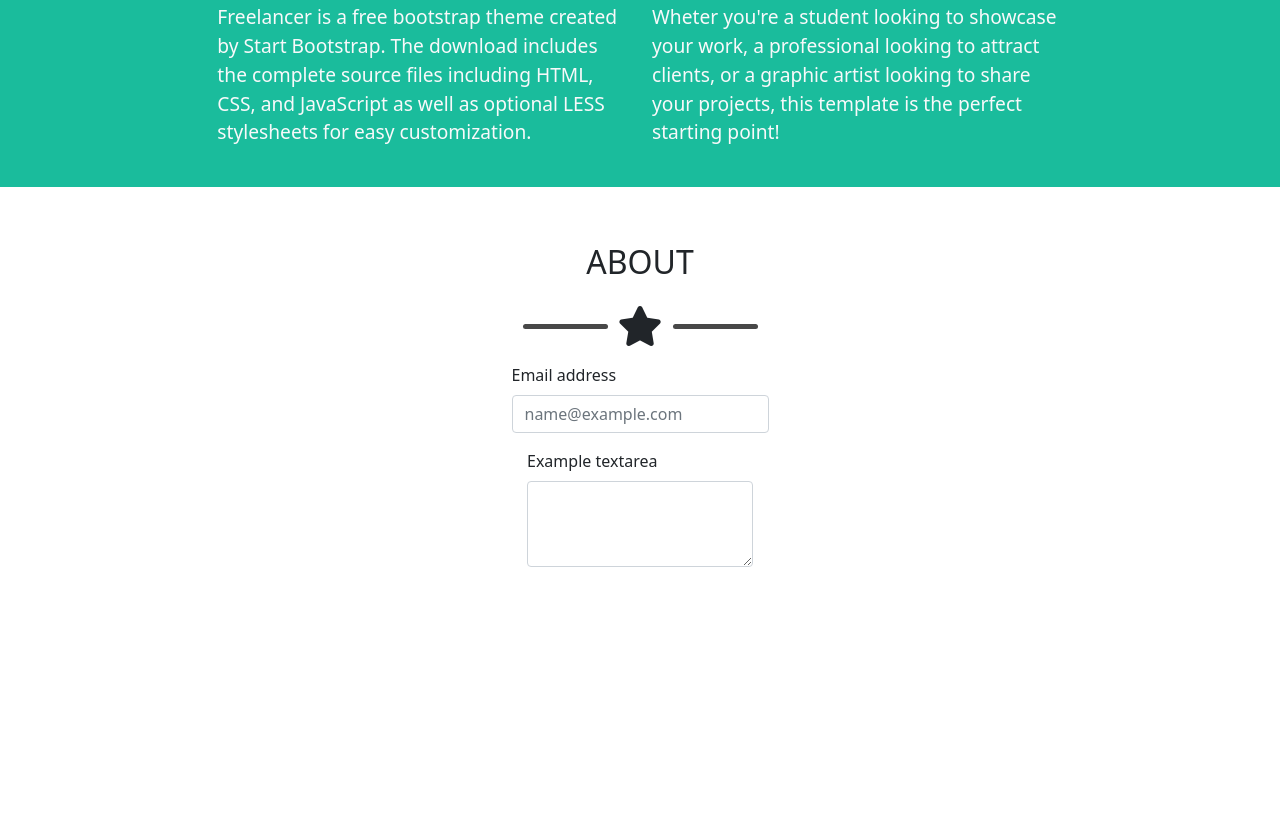
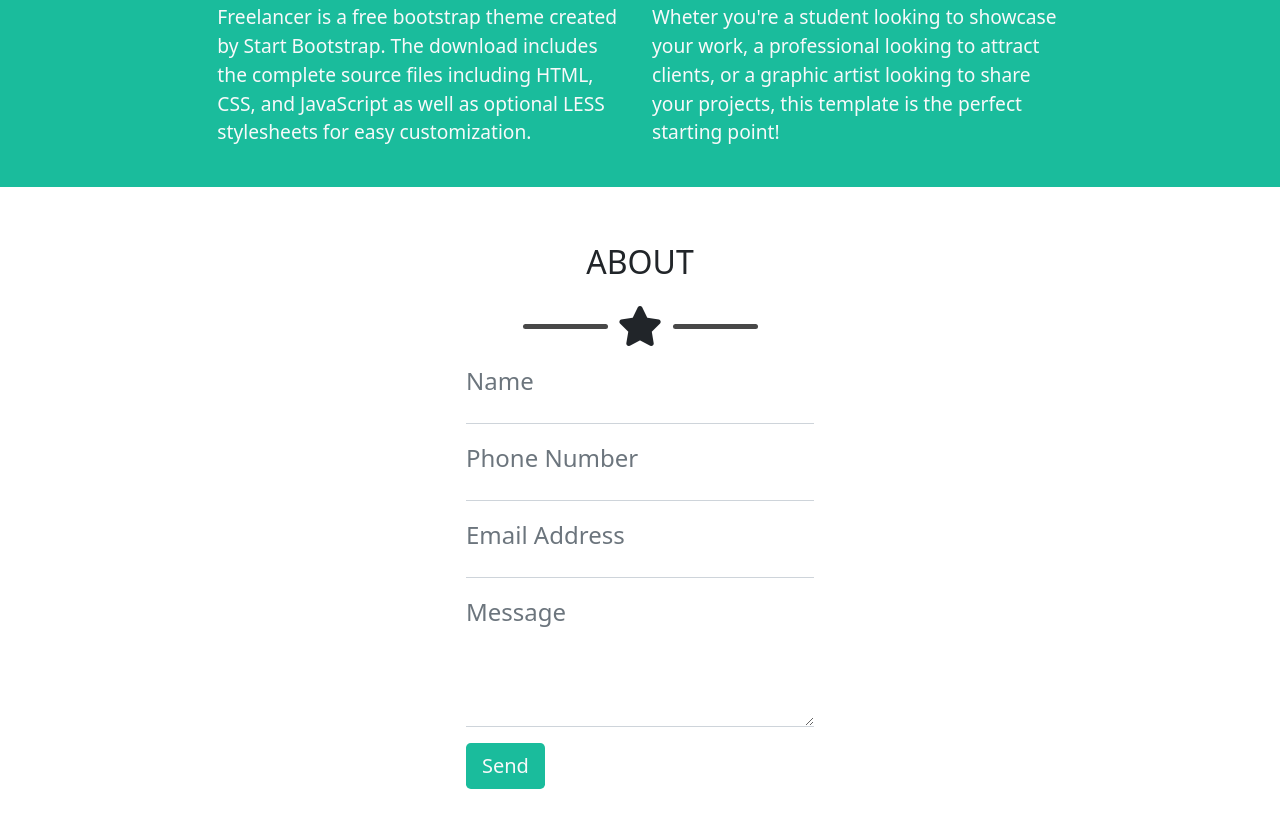
Before and after one commit to Gabrieleabu23/html-css-bootstrap-freelancer, a plain HTML site: page index.html in a window 1280 px wide. Shown: the part 1617-2430 px from the top of the page. Before the commit the page ends 2224 px from the top, so only its background shows below. Drawn offline with nearby package versions, Linux system fonts and the light colour scheme.

Commit message:
form section completed

```diff
--- a/css/style.css
+++ b/css/style.css
@@ -70,8 +70,22 @@ main .content img{
     font-size: 1.2rem;
 }
 
+/* SECTION CONTACT */
 
+/* BUTTON COLOR */
+.send_green_button{
+    background-color: #1abc9c;
+    border: none;
+}
+.send_green_button:hover{
+    background-color: #1abc9c;
+    border-color: #1abc9c;
+  }
 
+  .send_green_button.btn-check:active + .btn-primary, .btn-check:checked + .btn-primary, .btn-primary.active, .btn-primary:active, .show > .btn-primary.dropdown-toggle {
+    background-color: #17a286;
+    border-color: #1abc9c;
+  }
 
 
 
--- a/index.html
+++ b/index.html
@@ -71,23 +71,28 @@
                             </div>
                         </div>
                         <div class="col-sm-12 col-md-6 col-lg-4">
-                            <div class="content mb-4"><img src="img/cake.png" class="object-fit-cover border-radius" alt="">
+                            <div class="content mb-4"><img src="img/cake.png" class="object-fit-cover border-radius"
+                                    alt="">
                             </div>
                         </div>
                         <div class="col-sm-12 col-md-6 col-lg-4">
-                            <div class="content mb-4"><img src="img/circus.png" class="object-fit-cover border-radius" alt="">
+                            <div class="content mb-4"><img src="img/circus.png" class="object-fit-cover border-radius"
+                                    alt="">
                             </div>
                         </div>
                         <div class="col-sm-12 col-md-6 col-lg-4">
-                            <div class="content mb-4"><img src="img/game.png" class="object-fit-cover border-radius" alt="">
+                            <div class="content mb-4"><img src="img/game.png" class="object-fit-cover border-radius"
+                                    alt="">
                             </div>
                         </div>
                         <div class="col-sm-12 col-md-6 col-lg-4">
-                            <div class="content mb-4"><img src="img/safe.png" class="object-fit-cover border-radius" alt="">
+                            <div class="content mb-4"><img src="img/safe.png" class="object-fit-cover border-radius"
+                                    alt="">
                             </div>
                         </div>
                         <div class="col-sm-12 col-md-6 col-lg-4">
-                            <div class="content mb-4"><img src="img/submarine.png" class="object-fit-cover border-radius" alt="">
+                            <div class="content mb-4"><img src="img/submarine.png"
+                                    class="object-fit-cover border-radius" alt="">
                             </div>
                         </div>
                     </div>
@@ -98,15 +103,19 @@
             <div class="container-fluid pt-2 pb-4 p-0">
                 <div class="d-flex align-items-center flex-column ">
                     <h4 class="mt-5 mb-4 fs-2 text-light">ABOUT</h4>
-                    <span class="mb-3"><span class="line_star rounded"></span><i class="fa-solid fa-star text-light"></i><span
-                            class="line_star rounded"></span>
+                    <span class="mb-3"><span class="line_star rounded"></span><i
+                            class="fa-solid fa-star text-light"></i><span class="line_star rounded"></span>
                     </span>
                     <div class="row justify-content-sm-center mt-3">
                         <div class="col-sm-8 col-md-4">
-                            <p class=" text-light">Freelancer is a free bootstrap theme created by Start Bootstrap. The download includes the complete source files including HTML, CSS, and JavaScript as well as optional LESS stylesheets for easy customization.</p>
+                            <p class=" text-light">Freelancer is a free bootstrap theme created by Start Bootstrap. The
+                                download includes the complete source files including HTML, CSS, and JavaScript as well
+                                as optional LESS stylesheets for easy customization.</p>
                         </div>
                         <div class="col-sm-8 col-md-4">
-                            <p class=" text-light">Wheter you're a student looking to showcase your work, a professional looking to attract clients, or a graphic artist looking to share your projects, this template is the perfect starting point!</p>
+                            <p class=" text-light">Wheter you're a student looking to showcase your work, a professional
+                                looking to attract clients, or a graphic artist looking to share your projects, this
+                                template is the perfect starting point!</p>
                         </div>
                     </div>
                 </div>
@@ -119,14 +128,31 @@
                     <span class="mb-3"><span class="line_star rounded"></span><i class="fa-solid fa-star "></i><span
                             class="line_star rounded"></span>
                     </span>
+                    <form action="/action_page.php">
                         <div class="mb-3">
-                    <label for="exampleFormControlInput1" class="form-label">Email address</label>
-                    <input type="email" class="form-control" id="exampleFormControlInput1" placeholder="name@example.com">
+                            <!-- <label for="pwd" class="form-label">Password:</label> -->
+                            <input type="text"
+                                class="form-control border-top-0 border-end-0 border-start-0 pb-4 p-0 rounded-0 fs-4 "
+                                id="pwd" placeholder="Name" name="pswd">
+                        </div>
+                        <div class="mb-3 mt-3">
+                            <!-- <label for="email" class="form-label">Email:</label> -->
+                            <input type="tel"
+                                class="form-control border-top-0 fs-4 border-start-0 border-end-0 pb-4 p-0 rounded-0"
+                                id="number" placeholder="Phone Number " name="number">
+                        </div>
+                        <div class="mb-3 mt-3">
+                            <!-- <label for="email" class="form-label">Email:</label> -->
+                            <input type="email"
+                                class="form-control border-top-0 border-end-0 border-start-0 pb-4 p-0 rounded-0 fs-4"
+                                id="email" placeholder="Email Address" name="email">
                         </div>
                         <div class="mb-3">
-                    <label for="exampleFormControlTextarea1" class="form-label">Example textarea</label>
-                    <textarea class="form-control" id="exampleFormControlTextarea1" rows="3"></textarea>
                         </div>
+                        <textarea class="form-control  border-top-0 border-end-0 border-start-0 pb-4 p-0 rounded-0 fs-4 mb-3"
+                            placeholder="Message" id="exampleFormControlTextarea1" rows="3"></textarea>
+                        <a type="submit" class="btn btn-primary send_green_button text-light btn-lg">Send</a>
+                    </form>
                 </div>
             </div>
         </section>
```
Lines whose indentation alone changed are shown as unchanged.
